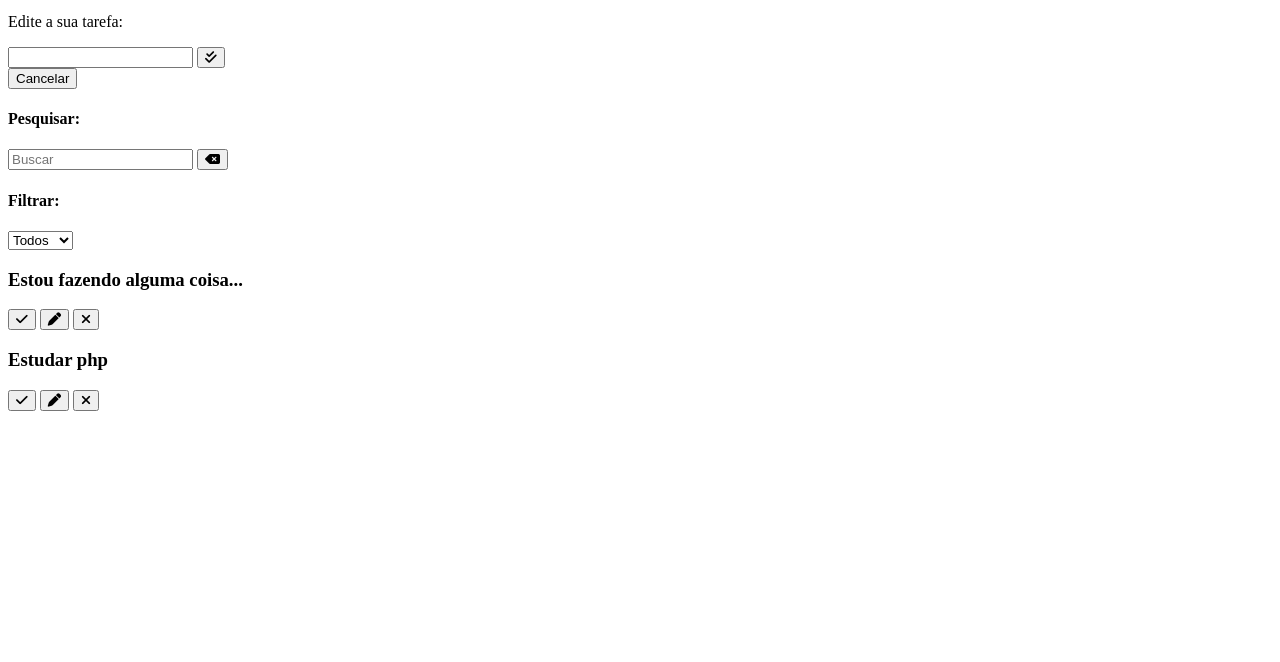
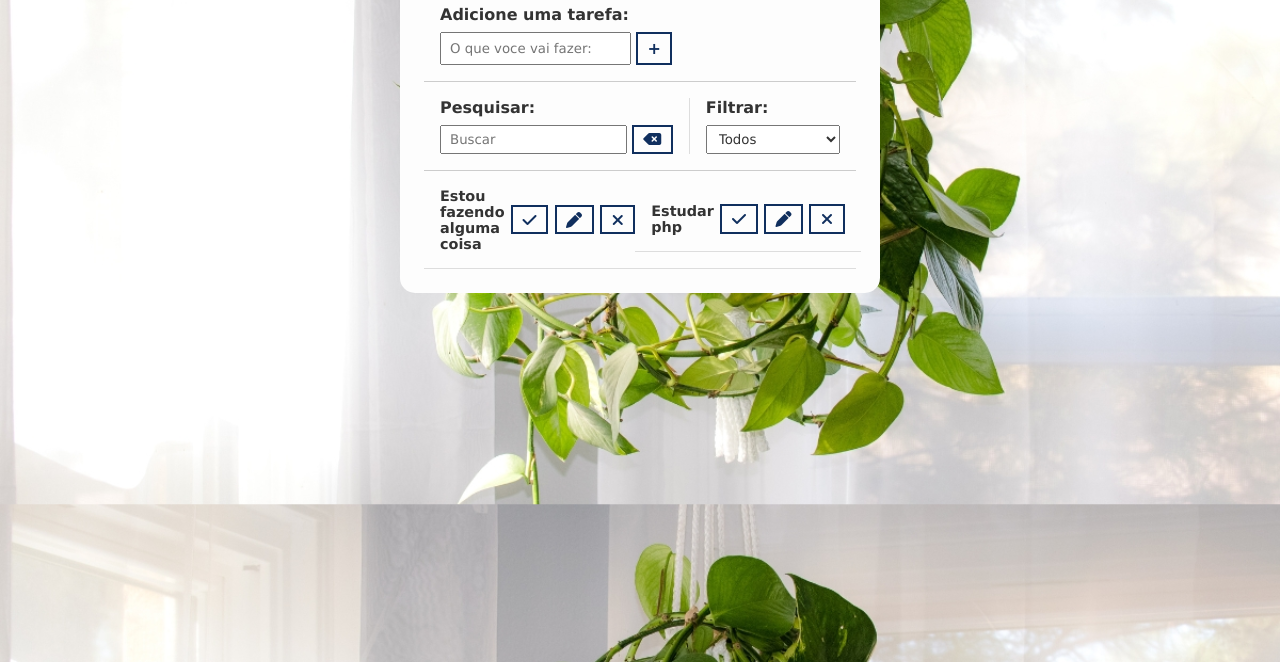
Before and after one commit to VitorAraujo98/to-do-list, a plain HTML site: page index.html in a window 1280 px wide. Shown: the part 138-800 px from the top of the page. Drawn offline with Linux system fonts and the light colour scheme.

Commit message:
css feito

```diff
--- a/css/styles.css
+++ b/css/styles.css
@@ -0,0 +1,159 @@
+/* Geral */
+* {
+    padding: 0;
+    margin: 0;
+    font-family: verdana;
+    color: #333;
+    box-sizing: border-box;
+}
+
+body {
+    background-image: url(../img/nat.jpg);
+    background-position: center;
+    background-size: cover;
+}
+
+button {
+    background-color: #fdfdfd;
+    color: #102f5e;
+    border: 2px solid #102f5e;
+    padding: 0.3rem 0.6rem;
+    font-size: 1rem;
+    cursor: pointer;
+    display: flex;
+    justify-content: center;
+    align-items: center;
+    transition: 0.4s;
+}
+
+button:hover {
+    background-color: #102f5e;
+    color: #fff;
+}
+
+button:hover > i {
+    color: #fff;
+}
+
+button i {
+    pointer-events: none;
+    color: #102f5e;
+    font-weight: bold;
+}
+
+input, select {
+    padding: 0.25rem 0.5rem;
+}
+
+.hide {
+    display: none;
+}
+
+/* Header */
+.todo-container {
+  max-width: 480px;
+  margin: 3rem auto 0;
+  background-color: #fdfdfd;
+  padding: 1.5rem;
+  border-radius: 15px;
+}
+
+.todo-container header {
+    text-align: center;
+    padding: 0 1rem 1rem;
+    border-bottom: 1px solid #ccc;
+}
+
+/* Formulario */
+#todo-form,
+#edit-form {
+    padding: 1rem;
+    border-bottom: 1px solid #ccc;
+}
+
+#todo-form p,
+#edit-form p {
+    margin-bottom: 0.5rem;
+    font-weight: bold;
+}
+
+.form-control {
+   display: flex;
+}
+
+.form-control input {
+    margin-right: .3rem;
+}
+
+#cancel-edit-btn{
+    margin-top: 1rem;
+    color: #444;
+}
+
+/* Toolbar */
+#toolbar {
+    padding: 1rem;
+    border-bottom: 1px solid #ccc;
+    display: flex;
+}
+
+#toolbar h4 {
+    margin-bottom: 0.5rem;
+}
+
+#search {
+ border-right: 1px solid #ddd;
+ padding-right: 1rem;
+ margin-right: 1rem;
+ width: 65%;
+ display: flex;
+ flex-direction: column;
+}
+
+#search form {
+    display: flex;
+}
+
+#search input {
+    width: 100%;
+    margin-right: 0.3rem;
+}
+
+#filter {
+    width: 35%;
+    display: flex;
+    flex-direction: column;
+}
+
+#filter select {
+    flex: 1;
+}
+
+/* Lista */
+.todo {
+    display: flex;
+    justify-content: space-around;
+    align-items: center;
+    padding: 1rem 1rem;
+    border-bottom: 1px solid #ddd;
+    transition: 0.3s;
+}
+
+.todo h3 {
+    flex: 1;
+    font-size: 0.9rem;
+}
+
+.todo button {
+    margin-left: 0.4rem;
+}
+
+.done {
+    background-color: #395169;
+}
+
+.done h3 {
+    color: #fff;
+    text-decoration: line-through;
+    font-style: italic;
+}
--- a/index.html
+++ b/index.html
@@ -34,7 +34,7 @@
             </div>
         </form>
 
-        <form id="edit-form">
+        <form id="edit-form" class="hide">
             <p>Edite a sua tarefa:</p>
             <div class="form-control">
                 <input type="text" id="edit-input">
@@ -64,8 +64,8 @@
             </div>
         </div>
         <div id="todo-list">
-            <div class="todo">
-                <h3>Estou fazendo alguma coisa...</h3>
+            <div class="todo ">
+                <h3>Estou fazendo alguma coisa</h3>
                 <button class="finish-todo">
                     <i class="fa-solid fa-check"></i>
                 </button>
```
